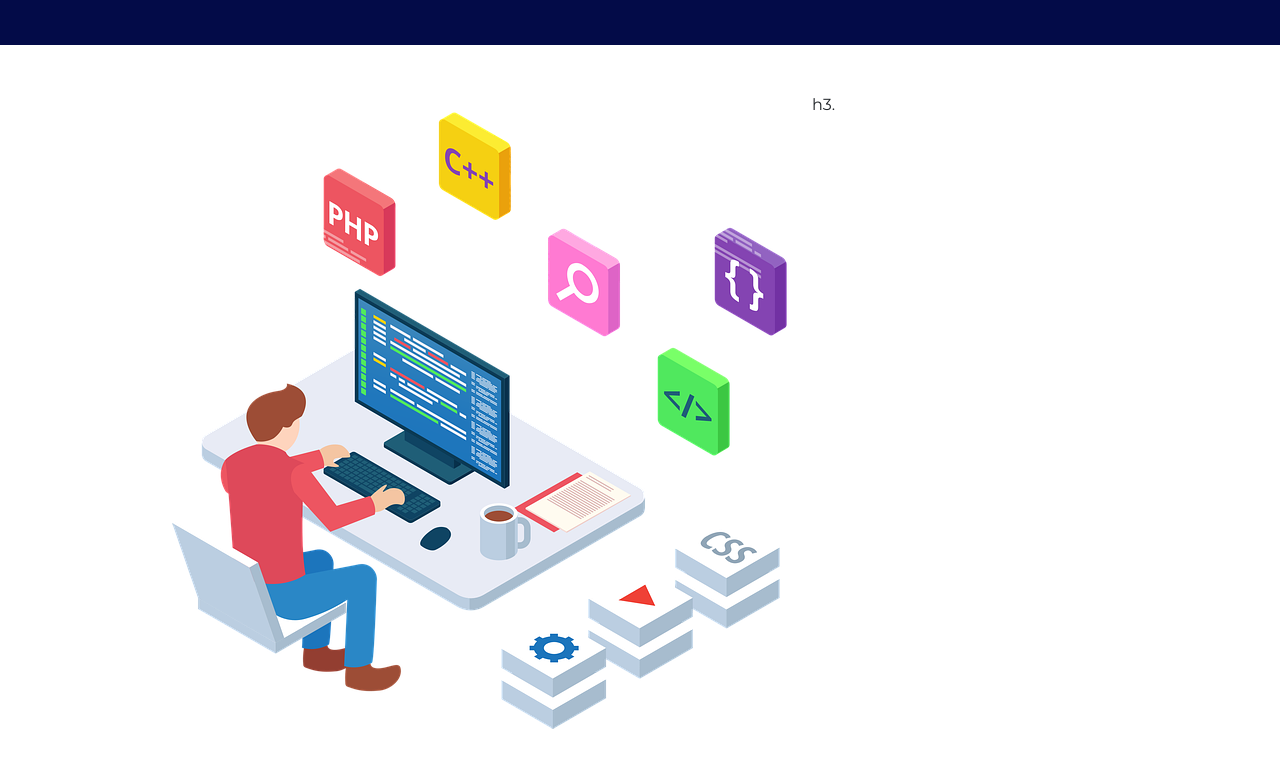
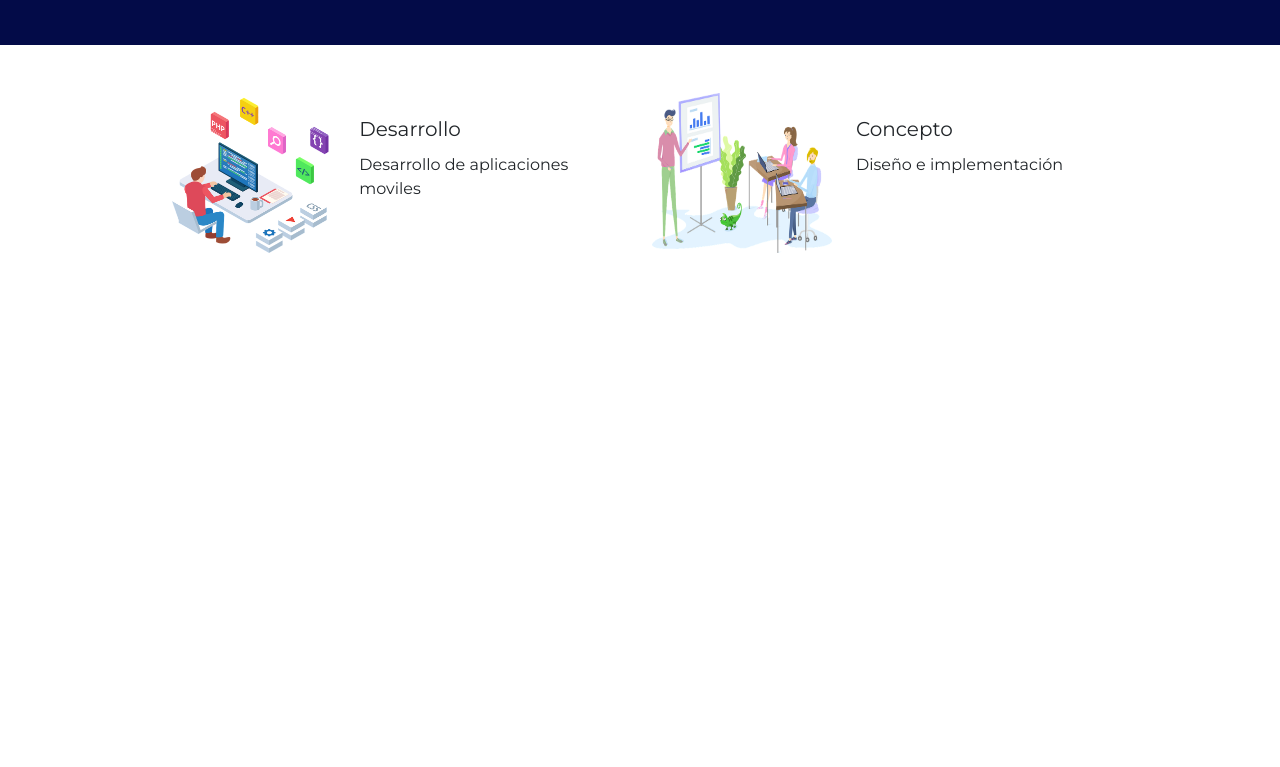
Before and after one commit to Malejacardona/ProyectoGrupo2, a plain HTML site: page index.html in a window 1280 px wide. Shown: the part 1165-1932 px from the top of the page. After the commit the page ends 1466 px from the top, so only its background shows below. Drawn offline with nearby package versions, Linux system fonts and the light colour scheme.

Commit message:
servicios

```diff
--- a/css/style.css
+++ b/css/style.css
@@ -40,3 +40,9 @@ body{
 .buy{
     margin-left: 30%;
 }
+
+/* Servicios */
+.services{
+    width: 180px;
+    height: 160px;
+}
--- a/index.html
+++ b/index.html
@@ -148,7 +148,21 @@
       <div class="col-lg-6 col-md-12 col-sm-12 d-flex justify-content-start my-5 icono-wrap">
         <img src="images/desarrollo.png" alt="desarrollo" class="services">
         <div>
-          h3.
+          <h3 class="fs-5 mt-4 px-4 pb-1">Desarrollo</h3>
+          <p class="px-4">
+            Desarrollo de aplicaciones moviles
+          </p>
+        </div>
+      </div>
+
+
+      <div class="col-lg-6 col-md-12 col-sm-12 d-flex justify-content-start my-5 icono-wrap">
+        <img src="images/concepto.png" alt="concepto" class="services">
+        <div>
+          <h3 class="fs-5 mt-4 px-4 pb-1">Concepto</h3>
+          <p class="px-4">
+            Diseño e implementación
+          </p>
         </div>
       </div>
     </div>
```
